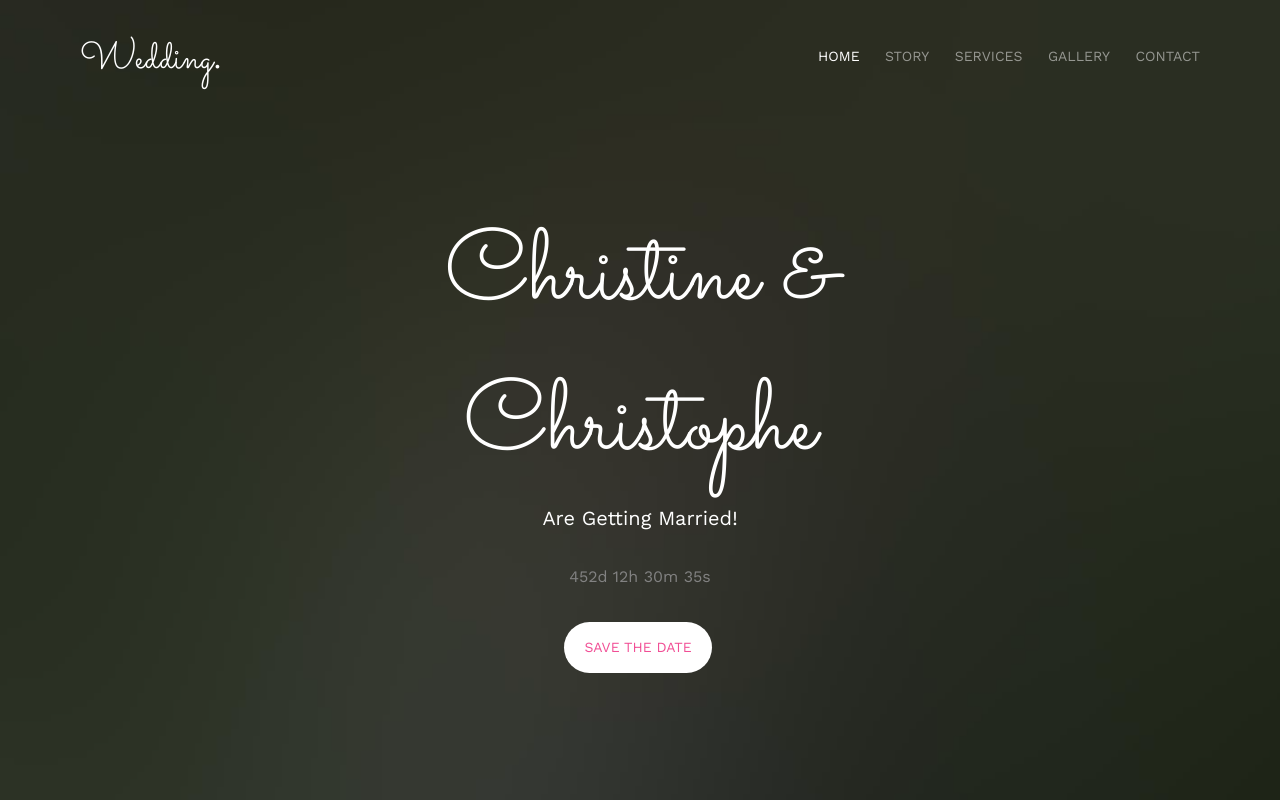
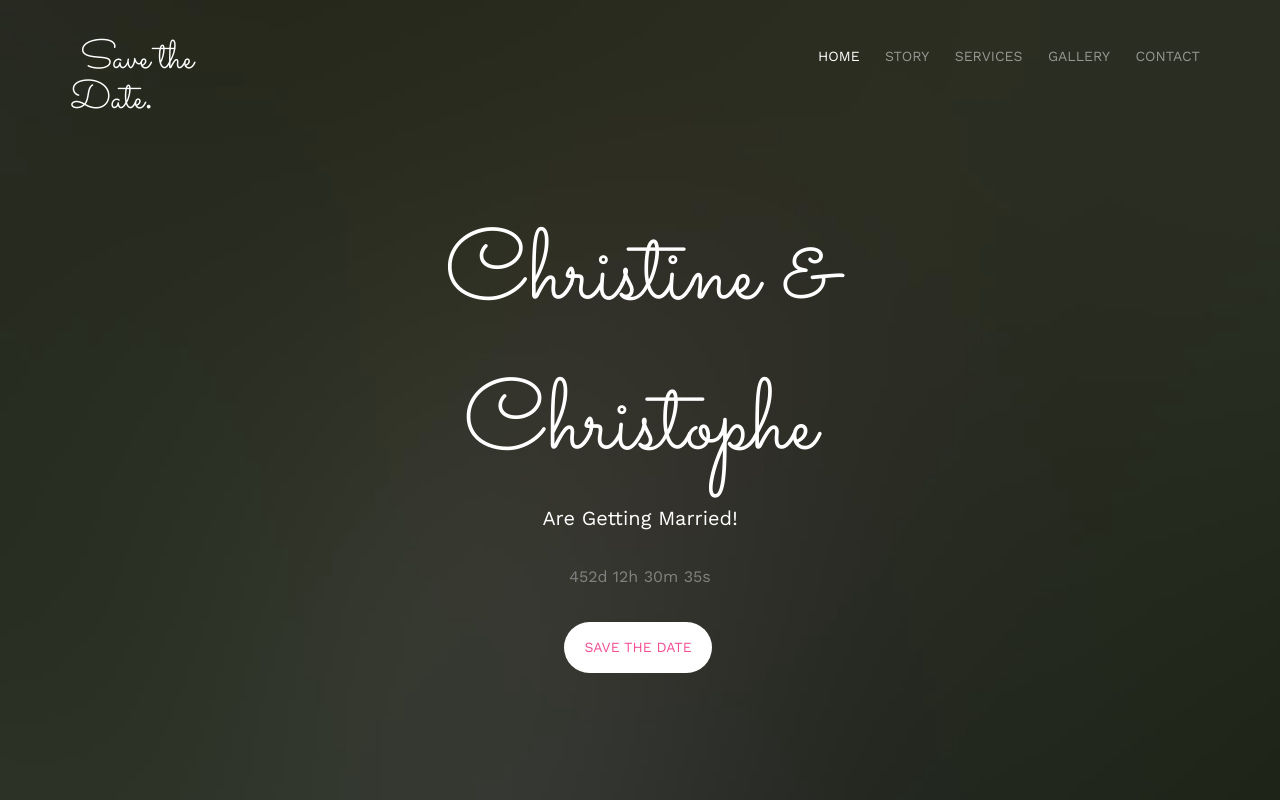
Before and after one commit to lemariagedeschris/lemariagedeschris.github.io, a plain HTML site: page index.html in a window 1280 px wide. Shown: the top 800 px of the page. Drawn offline with nearby package versions, Linux system fonts and the light colour scheme; files whose address does not match are found by name.

Commit message:
Update index.html

```diff
--- a/index.html
+++ b/index.html
@@ -74,7 +74,7 @@
 		<div class="container">
 			<div class="row">
 				<div class="col-xs-2">
-					<div id="fh5co-logo"><a href="index.html">Wedding<strong>.</strong></a></div>
+					<div id="fh5co-logo"><a href="index.html">Save the Date<strong>.</strong></a></div>
 				</div>
 				<div class="col-xs-10 text-right menu-1">
 					<ul>
```
